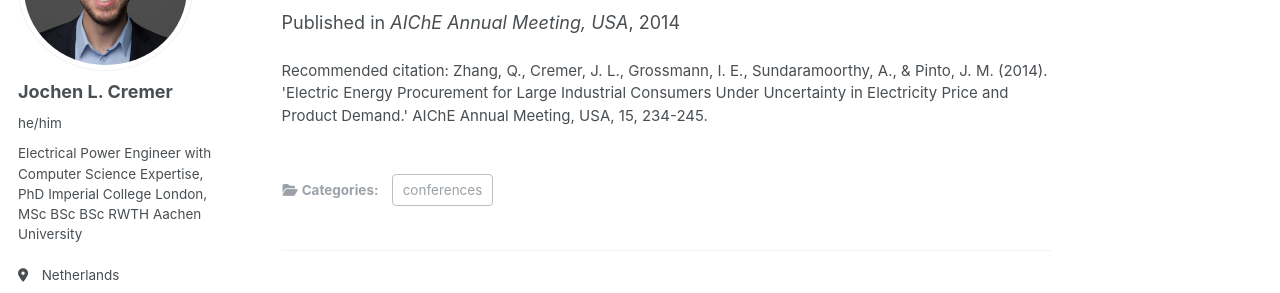
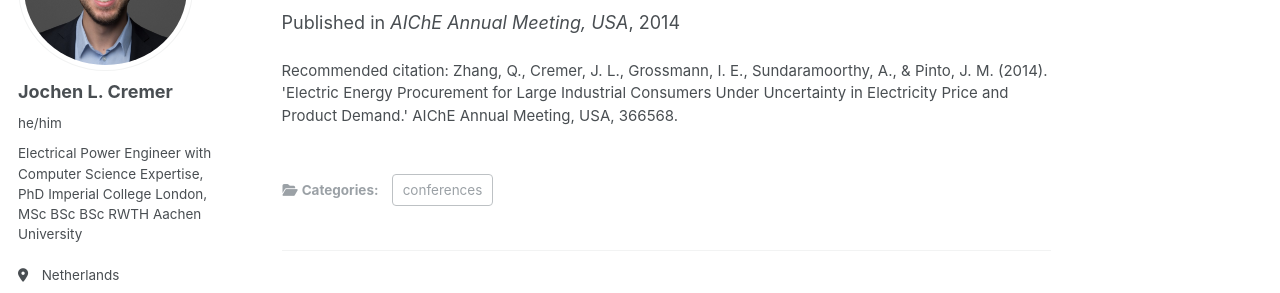
Before and after one commit to JochenC/JochenC.github.io, a Jekyll site: the page built from _publications/2014-11-01-electric-energy-procurement.md, in a window 1280 px wide and 1051 px high. Shown: the part 199-492 px from the top of the window. Built offline with Jekyll 4.4.1, drawn with Linux system fonts in a browser that asks for light colours; some web fonts are replaced.

Commit message:
Update 2014-11-01-electric-energy-procurement.md

```diff
--- a/_publications/2014-11-01-electric-energy-procurement.md
+++ b/_publications/2014-11-01-electric-energy-procurement.md
@@ -6,5 +6,5 @@ permalink: /publication/2014-11-01-electric-energy-procurement
 excerpt: "This paper examines electric energy procurement strategies for large industrial consumers, considering uncertainties in electricity prices and product demand. The approach balances cost efficiency with risk mitigation."
 date: 2014-11-01
 venue: "AIChE Annual Meeting, USA"
-citation: "Zhang, Q., Cremer, J. L., Grossmann, I. E., Sundaramoorthy, A., & Pinto, J. M. (2014). 'Electric Energy Procurement for Large Industrial Consumers Under Uncertainty in Electricity Price and Product Demand.' AIChE Annual Meeting, USA, 15, 234-245."
+citation: "Zhang, Q., Cremer, J. L., Grossmann, I. E., Sundaramoorthy, A., & Pinto, J. M. (2014). 'Electric Energy Procurement for Large Industrial Consumers Under Uncertainty in Electricity Price and Product Demand.' AIChE Annual Meeting, USA, 366568."
 ---
```
